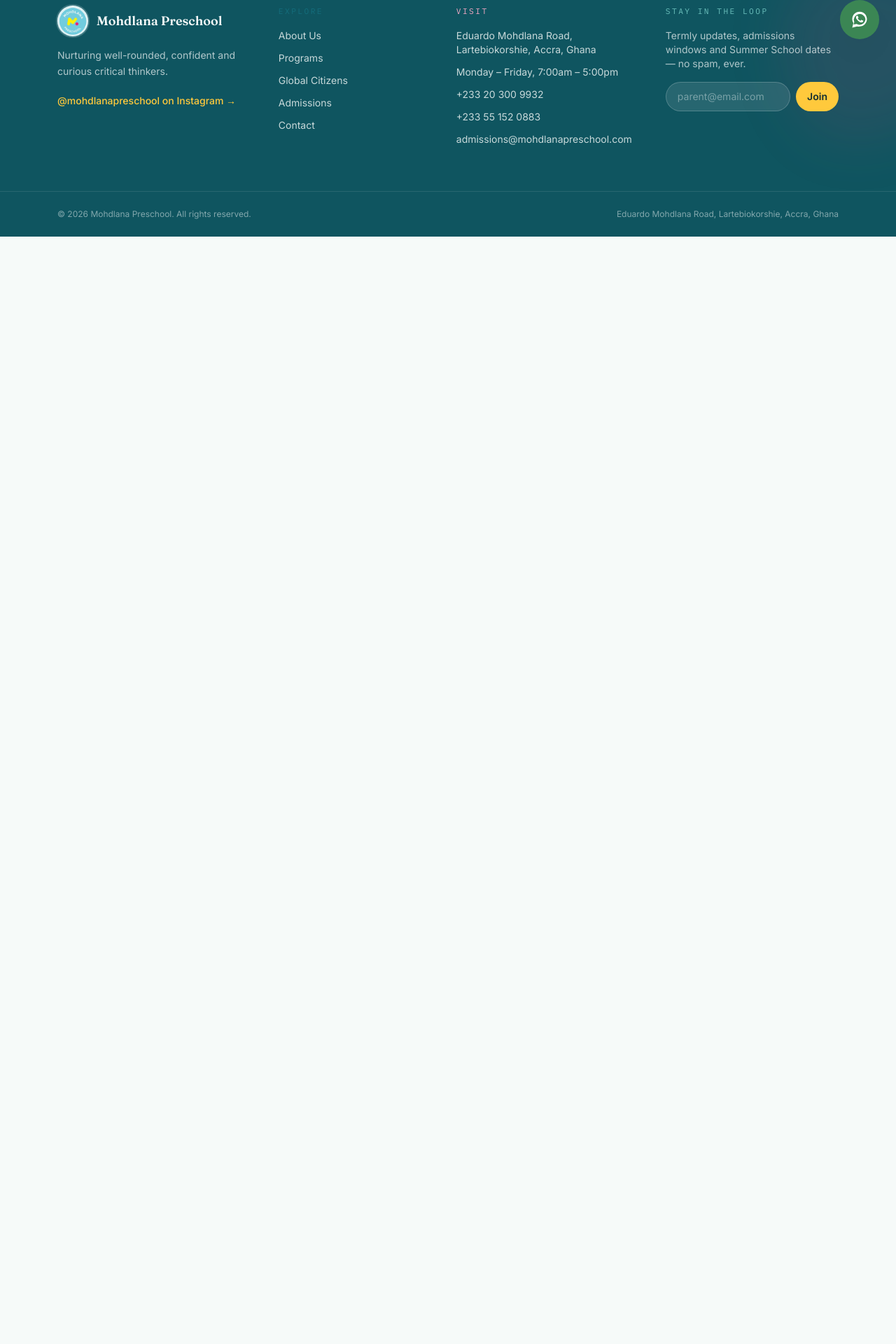
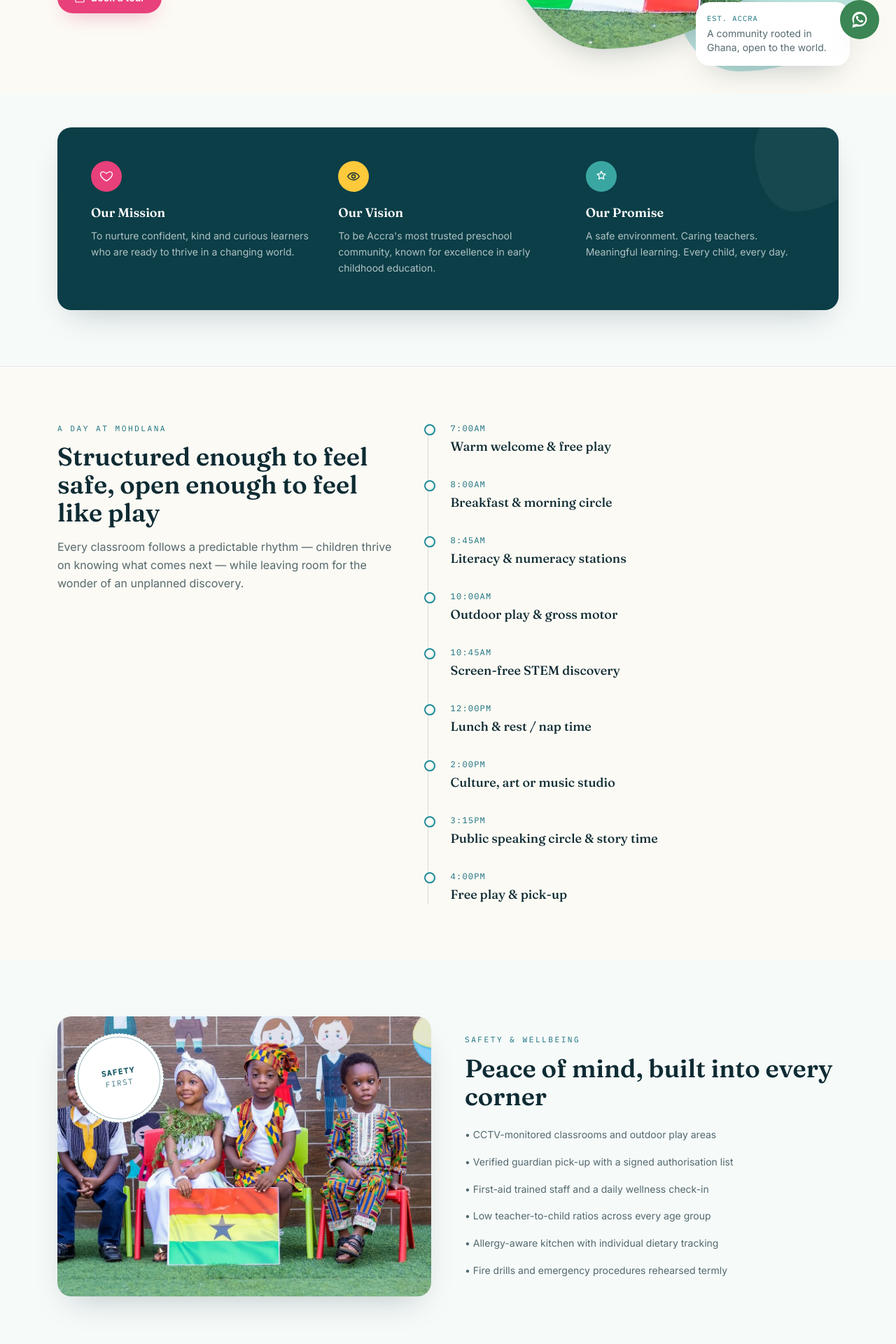
Before and after one commit to techguywebdev-cmyk/mohdlana, a Next.js app: page /about in a window 1280 px wide. Before the commit this address had no page. Shown: the part 720-2640 px from the top of the page at 70% size. Before the commit the page ends 1058 px from the top, so only its background shows below. Built offline with nearby package versions, Linux system fonts and the light colour scheme.

Commit message:
Add files via upload

```diff
--- /dev/null
+++ b/app/about/page.tsx
@@ -0,0 +1,169 @@
+import type { Metadata } from 'next';
+import Image from 'next/image';
+import Link from 'next/link';
+import PageIntro from '@/components/PageIntro';
+import SectionHeading from '@/components/SectionHeading';
+import Stamp from '@/components/Stamp';
+import { dayInTheLife } from '@/lib/data';
+
+export const metadata: Metadata = {
+  title: 'About Us',
+  description: 'The philosophy, people and safety standards behind Mohdlana Preschool in Accra, Ghana.'
+};
+
+const team = [
+  {
+    role: 'Head of School',
+    focus: 'Sets the vision, oversees curriculum quality and leads staff development.'
+  },
+  {
+    role: 'Early Years Lead',
+    focus: 'Guides Creche & Nursery routines, from attachment care to first words.'
+  },
+  {
+    role: 'STEM & Discovery Coordinator',
+    focus: 'Designs screen-free science, engineering and coding-unplugged activities.'
+  },
+  {
+    role: 'Admissions & Family Liaison',
+    focus: 'Your first call — tours, enrolment and day-to-day parent communication.'
+  }
+];
+
+export default function AboutPage() {
+  return (
+    <>
+      <PageIntro
+        eyebrow="About Mohdlana"
+        title={
+          <>
+            A school built on the idea that children learn best
+            <br />
+            with their <span className="italic text-bloom-500">hands, hearts and voices.</span>
+          </>
+        }
+        description="Mohdlana Preschool sits on Eduardo Mohdlana Road in Lartebiokorshie, Accra — a safe, dynamic and vibrant school community nurturing well-rounded, confident and curious critical thinkers through experiential learning, from our youngest Creche learners to our Kindergarten graduates."
+        primaryCta={{ label: 'Book a tour', href: '/admissions#enquire' }}
+        image={{ src: '/images/heritage-italy.jpg', alt: 'Mohdlana Preschool learners in traditional dress, smiling together' }}
+        badge={{ label: 'Est. Accra', text: 'A community rooted in Ghana, open to the world.' }}
+      />
+
+      <section className="container-page pb-20 pt-12">
+        <div className="relative overflow-hidden rounded-xl2 bg-teal-800 px-6 py-12 shadow-card sm:px-12">
+          <div
+            className="pointer-events-none absolute -right-10 -top-10 h-40 w-40 rounded-blob bg-white/5"
+            aria-hidden="true"
+          />
+          <div className="relative grid gap-10 sm:grid-cols-3">
+            <div>
+              <span className="flex h-11 w-11 items-center justify-center rounded-full bg-bloom-400 text-white">
+                <svg viewBox="0 0 24 24" fill="none" stroke="currentColor" strokeWidth="1.6" className="h-5 w-5"><path d="M12 20s-7-4.3-9.5-9C.8 7.5 2.7 4 6.2 4c2 0 3.6 1.2 5.8 3 2.2-1.8 3.8-3 5.8-3 3.5 0 5.4 3.5 3.7 7-2.5 4.7-9.5 9-9.5 9Z" strokeLinejoin="round" /></svg>
+              </span>
+              <h3 className="mt-4 font-display text-lg font-semibold text-white">Our Mission</h3>
+              <p className="mt-2 text-sm leading-relaxed text-paper/70">To nurture confident, kind and curious learners who are ready to thrive in a changing world.</p>
+            </div>
+            <div>
+              <span className="flex h-11 w-11 items-center justify-center rounded-full bg-sun-400 text-ink">
+                <svg viewBox="0 0 24 24" fill="none" stroke="currentColor" strokeWidth="1.6" className="h-5 w-5"><circle cx="12" cy="12" r="3" /><path d="M2 12s3.5-6 10-6 10 6 10 6-3.5 6-10 6-10-6-10-6Z" /></svg>
+              </span>
+              <h3 className="mt-4 font-display text-lg font-semibold text-white">Our Vision</h3>
+              <p className="mt-2 text-sm leading-relaxed text-paper/70">To be Accra&apos;s most trusted preschool community, known for excellence in early childhood education.</p>
+            </div>
+            <div>
+              <span className="flex h-11 w-11 items-center justify-center rounded-full bg-teal-400 text-white">
+                <svg viewBox="0 0 24 24" fill="none" stroke="currentColor" strokeWidth="1.6" className="h-5 w-5"><path d="m12 3 2 4.5 5 .6-3.6 3.5.9 5-4.3-2.3-4.3 2.3.9-5L5 8.1l5-.6L12 3Z" strokeLinejoin="round" /></svg>
+              </span>
+              <h3 className="mt-4 font-display text-lg font-semibold text-white">Our Promise</h3>
+              <p className="mt-2 text-sm leading-relaxed text-paper/70">A safe environment. Caring teachers. Meaningful learning. Every child, every day.</p>
+            </div>
+          </div>
+        </div>
+      </section>
+
+      {/* Day in the life */}
+      <section className="border-t border-ink/8 bg-paper-warm py-20">
+        <div className="container-page grid gap-12 lg:grid-cols-[0.9fr_1.1fr] lg:items-start">
+          <div>
+            <SectionHeading
+              eyebrow="A day at Mohdlana"
+              title="Structured enough to feel safe, open enough to feel like play"
+              description="Every classroom follows a predictable rhythm — children thrive on knowing what comes next — while leaving room for the wonder of an unplanned discovery."
+            />
+          </div>
+          <ol className="relative space-y-0 border-l border-ink/15 pl-8">
+            {dayInTheLife.map((item) => (
+              <li key={item.time} className="relative pb-8 last:pb-0">
+                <span className="absolute -left-[2.35rem] top-0.5 flex h-4 w-4 items-center justify-center rounded-full border-2 border-teal-500 bg-paper-warm" />
+                <p className="font-mono text-xs uppercase tracking-widest text-teal-600">{item.time}</p>
+                <p className="mt-1 font-display text-lg font-medium text-ink">{item.activity}</p>
+              </li>
+            ))}
+          </ol>
+        </div>
+      </section>
+
+      {/* Safety */}
+      <section className="py-20">
+        <div className="container-page grid gap-12 lg:grid-cols-2 lg:items-center">
+          <div className="relative aspect-[4/3] overflow-hidden rounded-xl2 shadow-card">
+            <Image
+              src="/images/heritage-ghana.jpg"
+              alt="Mohdlana Preschool learners smiling together outdoors"
+              fill
+              sizes="(max-width: 1024px) 100vw, 50vw"
+              className="object-cover"
+            />
+            <Stamp label="Safety" sublabel="first" tone="teal" className="absolute -bottom-6 -right-6 bg-white" size="lg" />
+          </div>
+          <div>
+            <SectionHeading
+              eyebrow="Safety & wellbeing"
+              title="Peace of mind, built into every corner"
+            />
+            <ul className="mt-6 space-y-4 text-sm leading-relaxed text-ink/70">
+              <li>• CCTV-monitored classrooms and outdoor play areas</li>
+              <li>• Verified guardian pick-up with a signed authorisation list</li>
+              <li>• First-aid trained staff and a daily wellness check-in</li>
+              <li>• Low teacher-to-child ratios across every age group</li>
+              <li>• Allergy-aware kitchen with individual dietary tracking</li>
+              <li>• Fire drills and emergency procedures rehearsed termly</li>
+            </ul>
+          </div>
+        </div>
+      </section>
+
+      {/* Team */}
+      <section className="relative overflow-hidden bg-paper-warm py-20">
+        <div
+          className="pointer-events-none absolute -right-14 -top-14 h-48 w-48 rounded-blob bg-bloom-200/40"
+          aria-hidden="true"
+        />
+        <div className="container-page relative">
+          <SectionHeading eyebrow="The people" title="The team behind every school day" align="center" />
+          <div className="mt-12 grid gap-6 sm:grid-cols-2 lg:grid-cols-4">
+            {team.map((t, i) => {
+              const tones = ['bg-teal-500', 'bg-sun-500', 'bg-bloom-400', 'bg-teal-700'];
+              return (
+                <div key={t.role} className="rounded-xl2 bg-white p-6 shadow-card">
+                  <span className={`flex h-10 w-10 items-center justify-center rounded-full font-display text-sm font-semibold text-white ${tones[i % tones.length]}`}>
+                    M
+                  </span>
+                  <h3 className="mt-4 font-display text-lg font-semibold text-ink">{t.role}</h3>
+                  <p className="mt-2 text-sm leading-relaxed text-ink/65">{t.focus}</p>
+                </div>
+              );
+            })}
+          </div>
+        </div>
+      </section>
+
+      <section className="container-page py-20 text-center">
+        <h2 className="font-display text-3xl font-semibold sm:text-4xl">Ready to see it for yourself?</h2>
+        <p className="mx-auto mt-3 max-w-md text-ink/65">Book a walkthrough and meet the classroom your child will call their own.</p>
+        <Link href="/admissions#enquire" className="btn-primary mt-8 inline-flex">
+          Book a tour
+        </Link>
+      </section>
+    </>
+  );
+}
```
